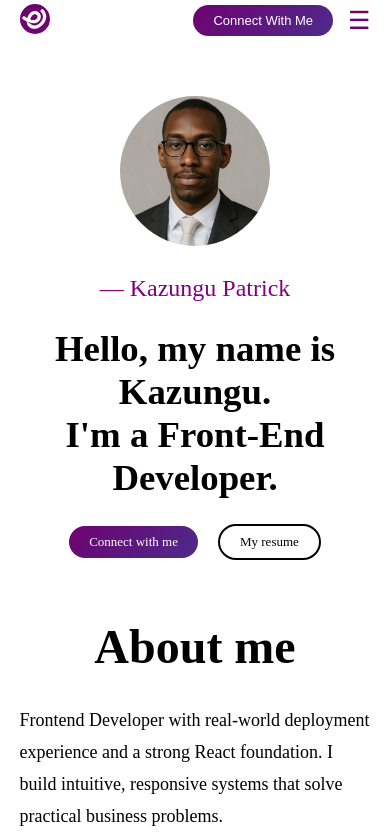
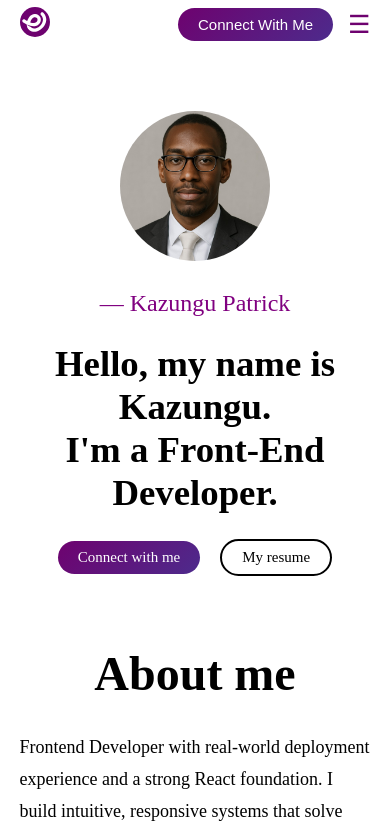
Before and after one commit to kazungu-p/Porfolio, a React (Vite) app: page / in a window 390 px wide. Shown: the top 834 px of the page. Built offline with nearby package versions, Linux system fonts and the light colour scheme.

Commit message:
increased margin top and botton for hero section

```diff
--- a/src/assets/styles/landing.css
+++ b/src/assets/styles/landing.css
@@ -48,7 +48,7 @@
 
 @media screen and (max-width: 760px){
     .landing{
-        margin: 15vw 0;
+        margin: 18vw 0;
     }
     .landing h1{
         width: 90%;
@@ -62,6 +62,6 @@
     }
     .hero-connect, .hero-resume{
         padding: 8px 20px;
-        font-size: 13px;
+        font-size: 15px;
     }
 }
--- a/src/assets/styles/navbar.css
+++ b/src/assets/styles/navbar.css
@@ -50,12 +50,15 @@
 }
 
 @media screen and (max-width: 760px) {
+  .navbar{
+    margin-top: 2%;
+  }
   .logo{
     width: 30px;
     height: 30px;
   }
   .navbar button{
-    font-size: 13px;
+    font-size: 15px;
     padding: 8px 20px;
   }
   .hamburger {
```
